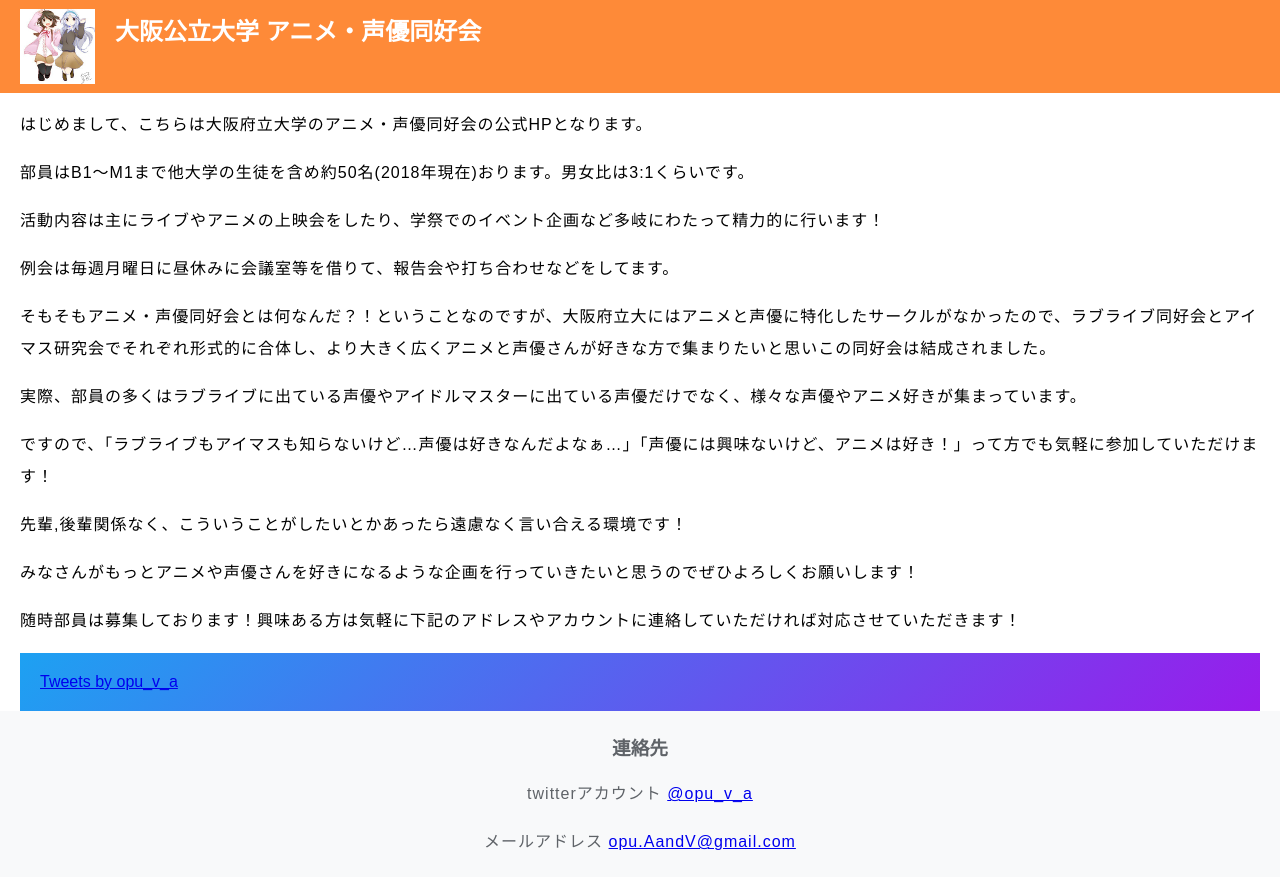
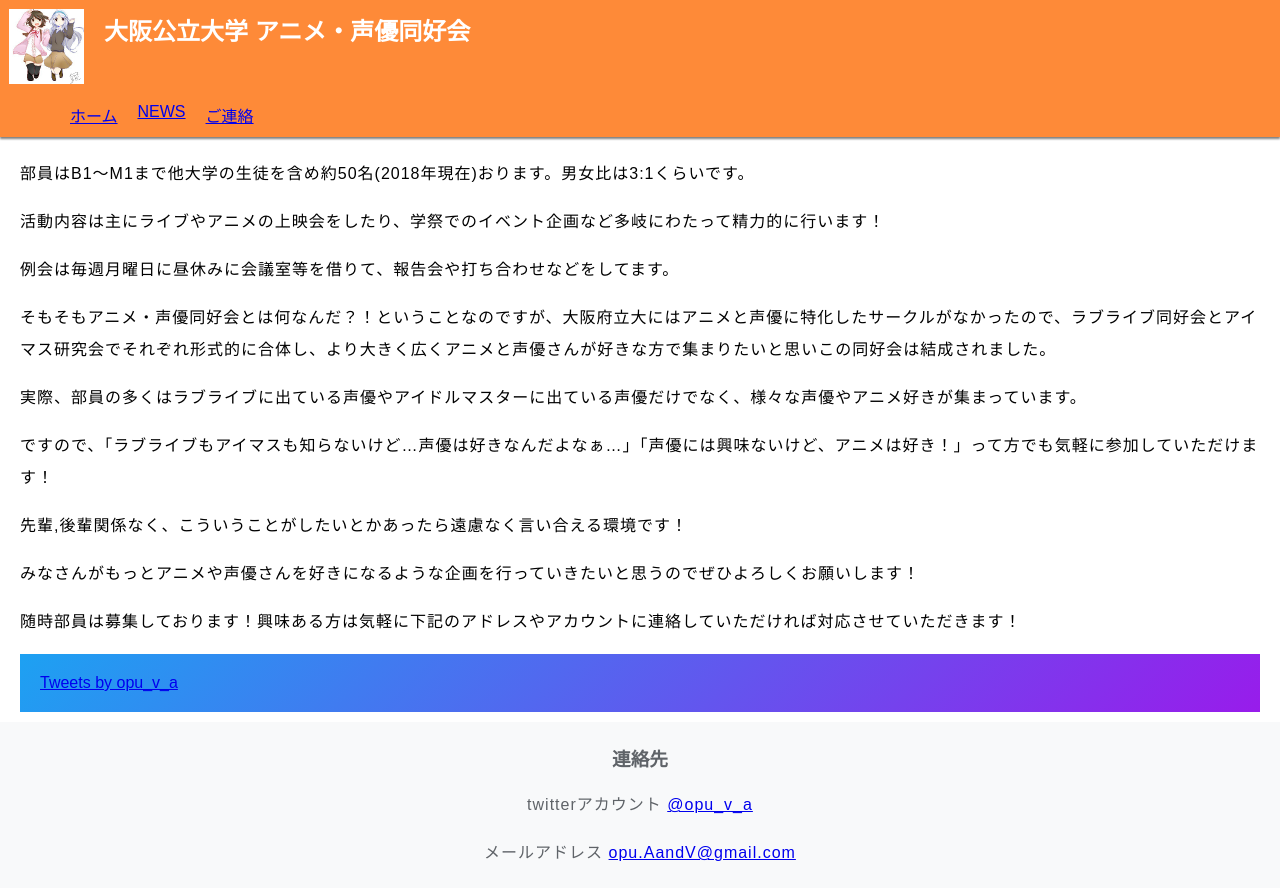
Before and after one commit to omu-anime/omu-anime.github.io, a plain HTML site: page index.html in a window 1280 px wide. Drawn offline with Linux system fonts and the light colour scheme; a web font is replaced by a local one.

Commit message:
ヘッダー下にリンクを追加 (スマホ向けレイアウトのみ完成

```diff
--- a/index.html
+++ b/index.html
@@ -28,9 +28,15 @@
 <body>
 
   <header>
-    <img src="./images/logo.jpg" alt="logo image">
-
-    <h2 class="title"><span class="title-text">大阪公立大学</span> <span class="title-text">アニメ・声優同好会</span></h2>
+    <div id="title-top-area">
+      <img src="./images/logo.jpg" alt="logo image">
+      <h2 class="title"><span class="title-text">大阪公立大学</span> <span class="title-text">アニメ・声優同好会</span></h2>
+    </div>
+    <div id="title-links-area">
+      <a class="top-bar-link" href="./index.html">ホーム</a>
+      <a class="top-bar-link" href="./news.html">NEWS</a>
+      <a class="top-bar-link" href="./contact.html">ご連絡</a>
+    </div>
   </header>
 
   <main>
@@ -54,8 +60,8 @@
     <p>随時部員は募集しております！興味ある方は気軽に下記のアドレスやアカウントに連絡していただければ対応させていただきます！</p>
 
     <div id="twitter-area">
-      <a class="twitter-timeline" data-lang="ja" data-height="300"
-        href="https://twitter.com/opu_v_a?ref_src=twsrc%5Etfw">Tweets by opu_v_a</a>
+      <a class="twitter-timeline" data-lang="ja" data-height="300" href="https://twitter.com/opu_v_a">Tweets by
+        opu_v_a</a>
       <script async src="https://platform.twitter.com/widgets.js" charset="utf-8"></script>
     </div>
 
--- a/styles/main.css
+++ b/styles/main.css
@@ -6,16 +6,23 @@ body {
 }
 
 header {
+  position: fixed;
+  top: 0;
+  width: 100%;
+  background-color: #FE8A38;
+  box-shadow: 0px 2px 2px gray;
+}
+
+#title-top-area {
   display: flex;
   list-style: none;
-  background-color: #FE8A38;
 }
 
 img {
   display: inline-block;
   margin-top : 9px;
   margin-bottom : 9px;
-  margin-left : 20px;
+  margin-left : 9px;
   width: 75px;
   height: 75px;
 }
@@ -26,11 +33,23 @@ img {
   color: white;
 }
 
+#title-links-area {
+  display: flex;
+  list-style: none;
+  margin-left: 60px;
+}
+
+.top-bar-link {
+  display: inline-block;
+  padding: 10px;
+}
+
 span.title-text {
   display: inline-block;
 }
 
 main {
+  margin-top: 110px;
   margin-left: 20px;
   margin-right: 20px;
 }
@@ -52,6 +71,7 @@ p {
 
 footer {
   text-align: center;
+  margin-top: 10px;
   padding: 3px;
   background-color: #f8f9fa;
   color: #202124;
```
